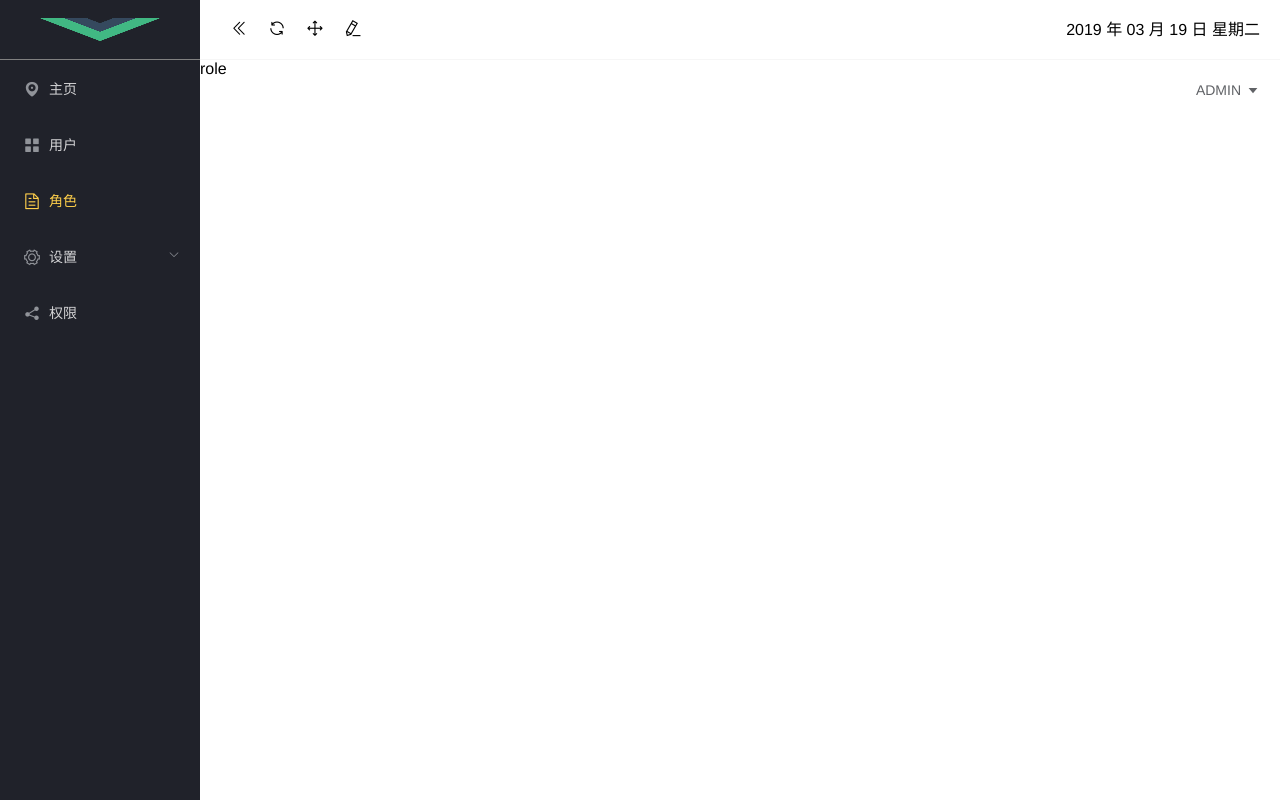
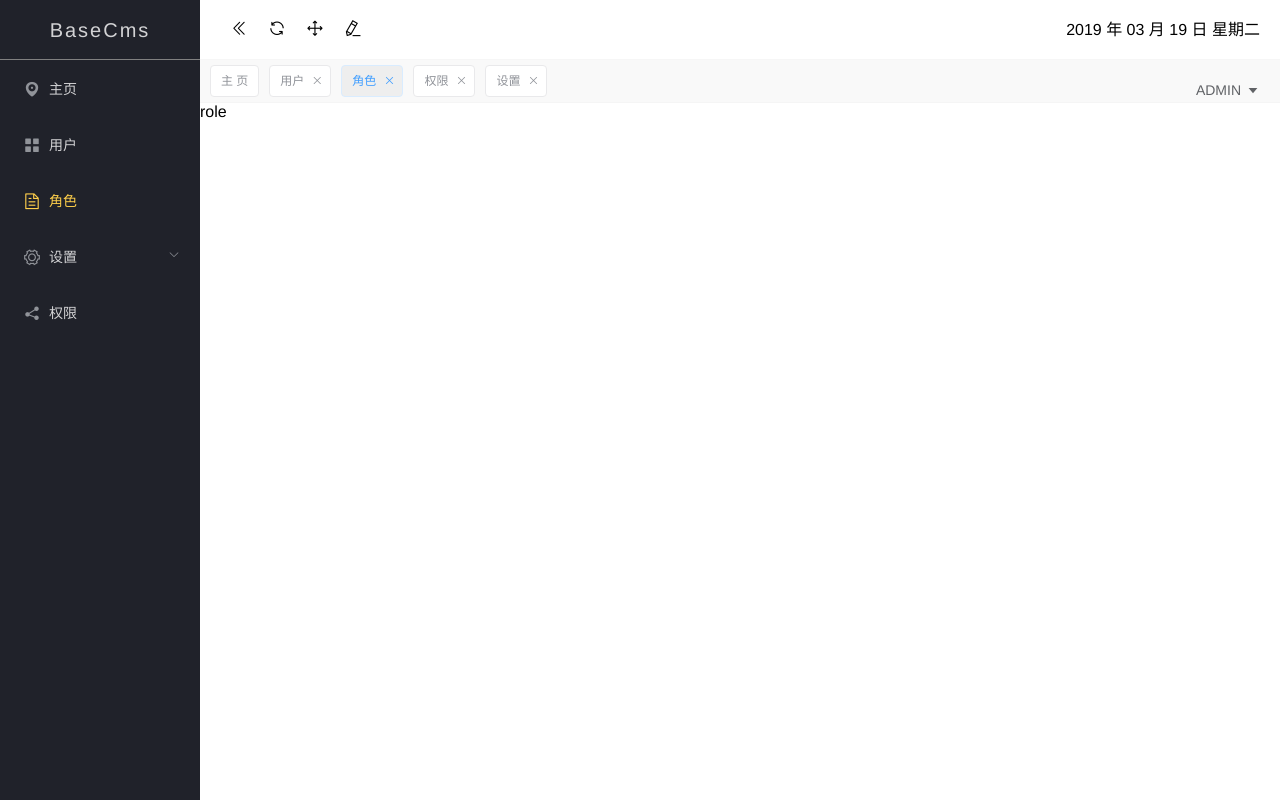
Before and after one commit to imxiaoer/BaseCms, a Vue app: page /role in a window 1280 px wide. Built offline with nearby package versions, Linux system fonts and the light colour scheme; no server answers.

Commit message:
日常开发

```diff
--- a/src/api/roles.js
+++ b/src/api/roles.js
@@ -7,13 +7,13 @@ import axios from '@/utils/http'
 
 const roles = {
   // 列表
-  list () {
-    return axios.get(`${base.server1}/api/role/list`)
+  list (params) {
+    return axios.get(`${base.server1}/api/role`, { params: params })
   },
 
   // 新增
   add (role) {
-    return axios.post(`${base.server1}/api/role/insert`, role)
+    return axios.post(`${base.server1}/api/role/addrole`, role)
   },
 
   // 修改
--- a/src/api/users.js
+++ b/src/api/users.js
@@ -7,8 +7,8 @@ import axios from '@/utils/http'
 
 const users = {
   // 列表
-  list () {
-    return axios.get(`${base.server1}/api/user/list`)
+  list (params) {
+    return axios.get(`${base.server1}/api/user/list`, { params: params })
   },
 
   // 新增
--- a/src/utils/http.js
+++ b/src/utils/http.js
@@ -3,6 +3,7 @@
  */
 
 import axios from 'axios'
+import qs from 'qs'
 import { Message } from 'element-ui'
 import router from '../router'
 import store from '../store'
@@ -56,7 +57,7 @@ const errorHandle = (status, other) => {
 let instance = axios.create({
   timeout: 6000,
   headers: {
-    'Content-Type': 'application/json; charset=utf-8'
+    'Content-Type': 'application/x-www-form-urlencoded'
   }
 })
 
@@ -67,6 +68,7 @@ instance.interceptors.request.use(
     // 但是即使token存在，也有可能token是过期的，所以在每次的请求头中携带token
     // 后台根据携带的token判断用户的登录情况，并返回给我们对应的状态码
     // 而后我们可以在响应拦截器中，根据状态码进行一些统一的操作。
+    config.data = qs.stringify(config.data) // 转为formdata数据格式
     const token = store.state.token
     token && (config.headers.Authorization = token)
     return config
@@ -77,7 +79,16 @@ instance.interceptors.request.use(
 // 响应拦截器
 instance.interceptors.response.use(
   // 请求成功
-  res => res.status === 200 ? Promise.resolve(res) : Promise.reject(res),
+  // res => res.status === 200 ? Promise.resolve(res) : Promise.reject(res),
+  res => {
+    if (res.data.code === 200) {
+      return Promise.resolve(res)
+    } else {
+      tip(res.data.msg)
+      return Promise.reject(res)
+    }
+  },
+
   // 请求失败
   error => {
     const { response } = error
--- a/src/views/Home.vue
+++ b/src/views/Home.vue
@@ -2,7 +2,7 @@
   <el-container class="home-box">
     <el-aside width="asideWidth">
       <div class="logo">
-        <img src="./../assets/logo.png" alt="ELementUI" width="122" height="27">
+        BaseCms
       </div>
       <xmenu/>
     </el-aside>
@@ -11,6 +11,13 @@
         <xhead/>
       </el-header>
       <el-main>
+        <div class="nav-tab">
+          <el-tag type="info" color="#fff">主 页</el-tag>
+          <el-tag type="info" closable color="#fff">用户</el-tag>
+          <el-tag closable color="#eee">角色</el-tag>
+          <el-tag type="info" closable color="#fff">权限</el-tag>
+          <el-tag type="info" closable color="#fff">设置</el-tag>
+        </div>
         <router-view/>
       </el-main>
     </el-container>
@@ -40,6 +47,15 @@ export default {
     .el-main {
       height: 100%;
       padding: 0;
+      .nav-tab {
+        padding: 5px;
+        background-color: #f9f9f9;
+        border-bottom: 1px solid #f5f5f5;
+        .el-tag {
+          margin: 0 5px;
+          cursor: pointer;
+        }
+      }
     }
   }
   .el-aside {
@@ -47,14 +63,15 @@ export default {
     height: 100vh;
     min-height: 100%;
     .logo {
-      background-color: #20222A;
       color: rgba(255,255,255,.8);
       text-align: center;
       height: 60px;
-      padding-top: 16px;
-      font-size: 16px;
+      line-height: 60px;
+      font-size: 20px;
       box-sizing: border-box;
       border-bottom: 1px solid gray;
+      line-height: 60px;
+      letter-spacing: 2px;
     }
   }
   .el-header {
--- a/src/views/Login.vue
+++ b/src/views/Login.vue
@@ -53,6 +53,7 @@ export default {
         if (valid) {
           this.loading = true
           this.$api.common.login(this.loginForm).then(res => {
+            localStorage.setItem('key', res.data.data.user_key)
             this.loading = false
             this.$router.replace({ path: 'console' })
           }, error => {
--- a/src/views/role/Role.vue
+++ b/src/views/role/Role.vue
@@ -3,3 +3,24 @@
     role
   </div>
 </template>
+
+<script>
+export default {
+  data () {
+    return {
+      list: []
+    }
+  },
+  mounted () {
+    this.init()
+  },
+  methods: {
+    init () {
+      this.$api.roles.list({ p: 1, user_key: localStorage.getItem('key') }).then(res => {
+        this.list = res.data.data
+        console.log(res)
+      })
+    }
+  }
+}
+</script>
```
Also changed, not shown: src/components/toolbox/toolbox.vue (added, +17 -0 lines).
